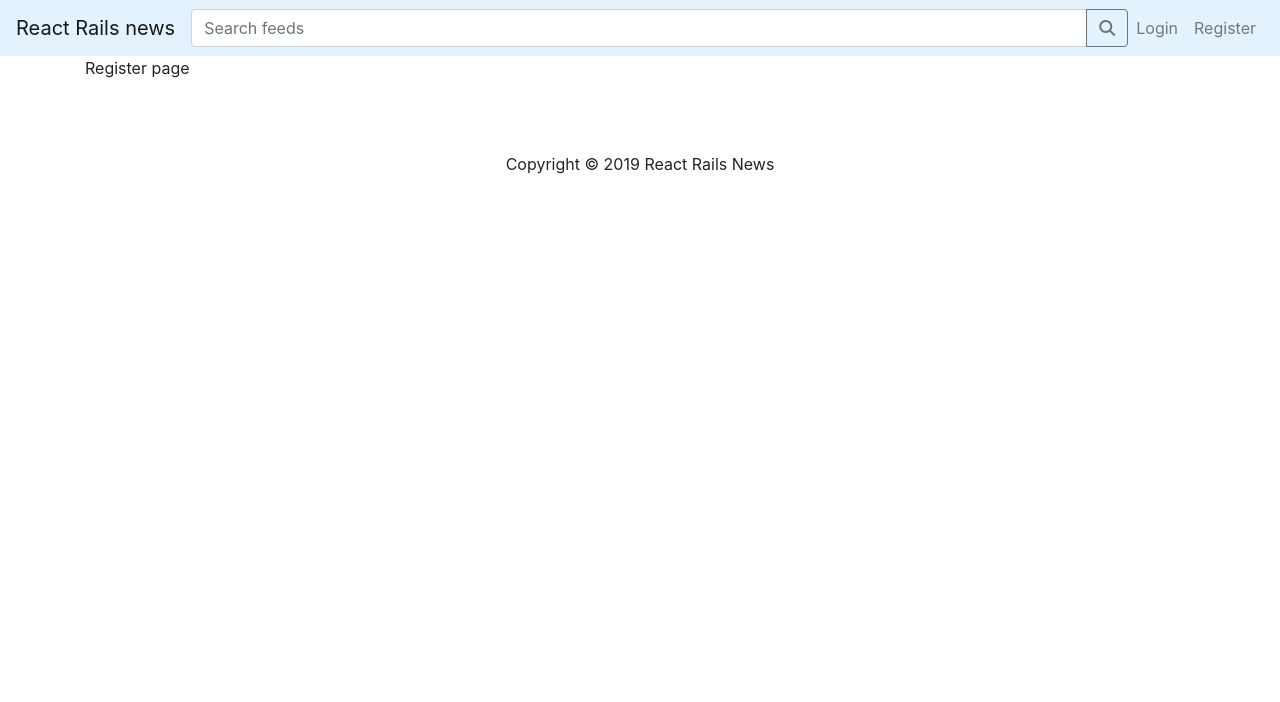
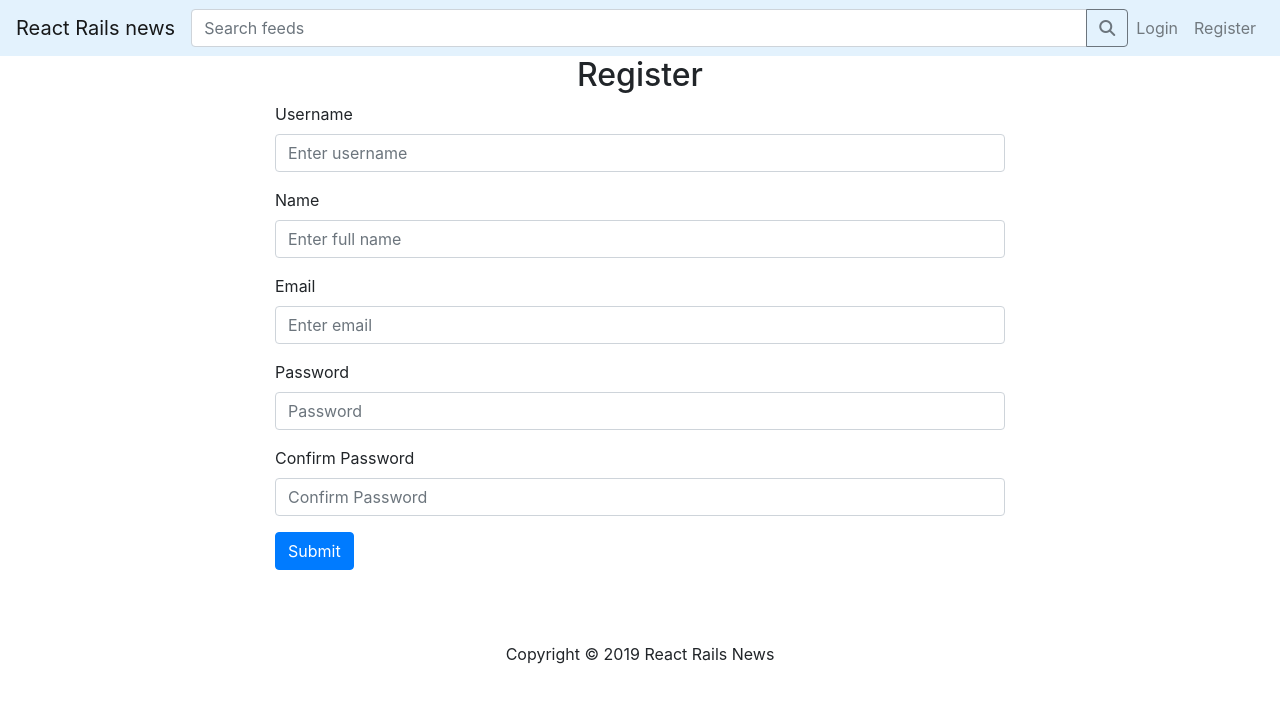
Before and after one commit to maniz-stha/react-rails-news, a React (Create React App) app in the folder app/frontend/: page /register in a window 1280 px wide. Shown: the top 702 px of the page. Built offline with nearby package versions, Linux system fonts and the light colour scheme.

Commit message:
Login & register forms

```diff
--- a/app/frontend/src/components/auth/Login.js
+++ b/app/frontend/src/components/auth/Login.js
@@ -3,8 +3,22 @@ import React, { Component } from 'react'
 class Login extends Component {
     render() {
         return (
-            <div>
-                Login page
+            <div className="login row">
+                <div className="col-md-8 m-auto">
+                    <h2 className="text-center">Log In</h2>
+                    <form>
+                        <div class="form-group">
+                            <label for="identity">Email Address / Username</label>
+                            <input type="text" class="form-control" name="identity" id="identity" aria-describedby="identityHelp" placeholder="Enter email or username"/>
+                            <small id="identityHelp" class="form-text text-muted">Use your email address or username to login</small>
+                        </div>
+                        <div class="form-group">
+                            <label for="password">Password</label>
+                            <input type="password" class="form-control" name="password" id="password" placeholder="Password"/>
+                        </div>
+                        <button type="submit" class="btn btn-primary">Submit</button>
+                    </form>
+                </div>
             </div>
         )
     }
--- a/app/frontend/src/components/auth/Register.js
+++ b/app/frontend/src/components/auth/Register.js
@@ -3,8 +3,33 @@ import React, { Component } from 'react'
 class Register extends Component {
     render() {
         return (
-            <div>
-                Register page
+            <div className="register row">
+                <div className="col-md-8 m-auto">
+                    <h2 className="text-center">Register</h2>
+                    <form>
+                        <div class="form-group">
+                            <label for="username">Username</label>
+                            <input type="text" class="form-control" name="username" id="username" placeholder="Enter username"/>
+                        </div>
+                        <div class="form-group">
+                            <label for="name">Name</label>
+                            <input type="text" class="form-control" name="name" id="name" placeholder="Enter full name"/>
+                        </div>
+                        <div class="form-group">
+                            <label for="email">Email</label>
+                            <input type="email" class="form-control" name="email" id="email" placeholder="Enter email"/>
+                        </div>
+                        <div class="form-group">
+                            <label for="password">Password</label>
+                            <input type="password" class="form-control" name="password" id="password" placeholder="Password"/>
+                        </div>
+                        <div class="form-group">
+                            <label for="password_confirmation">Confirm Password</label>
+                            <input type="password_confirmation" class="form-control" name="password_confirmation" id="password_confirmation" placeholder="Confirm Password"/>
+                        </div>
+                        <button type="submit" class="btn btn-primary">Submit</button>
+                    </form>
+                </div>
             </div>
         )
     }
```
